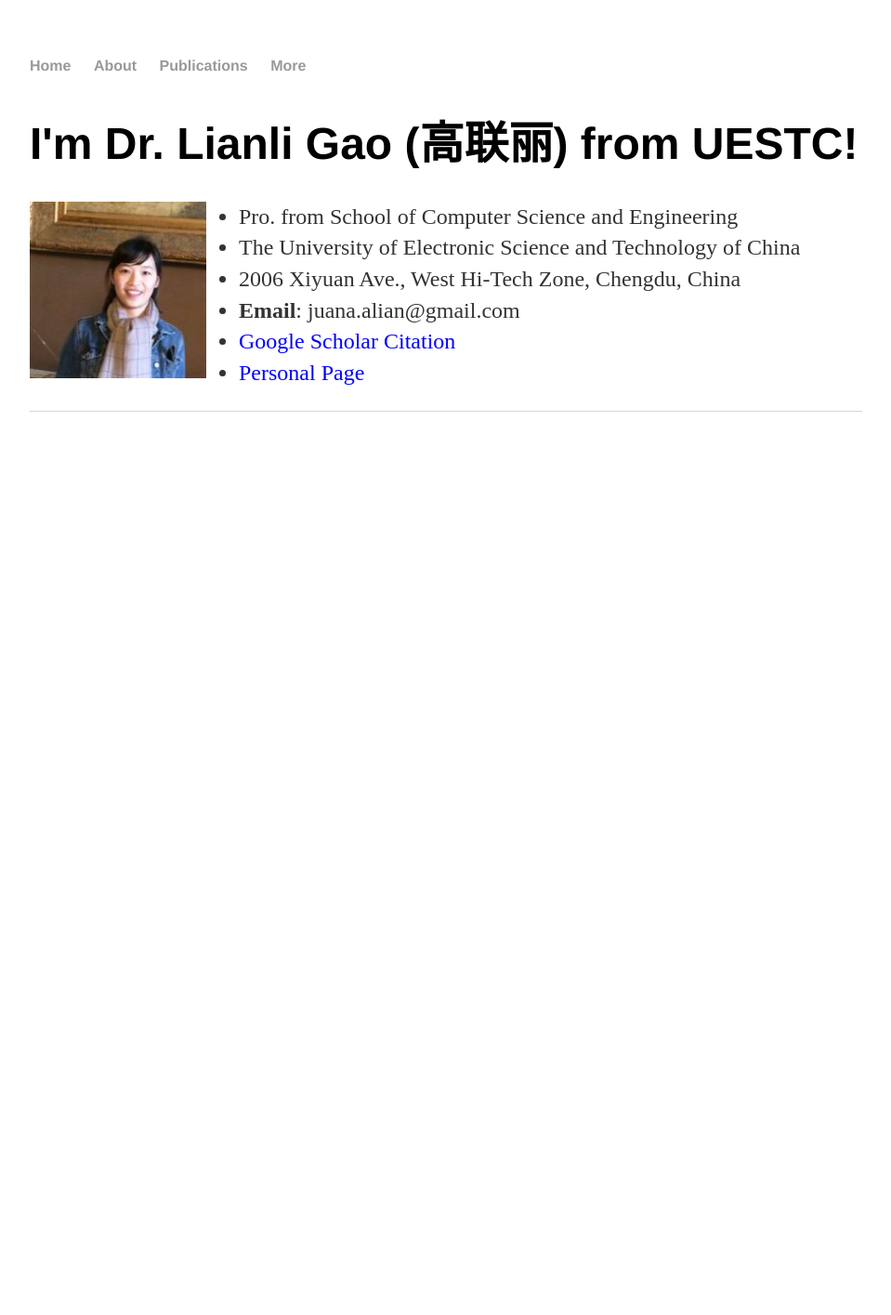
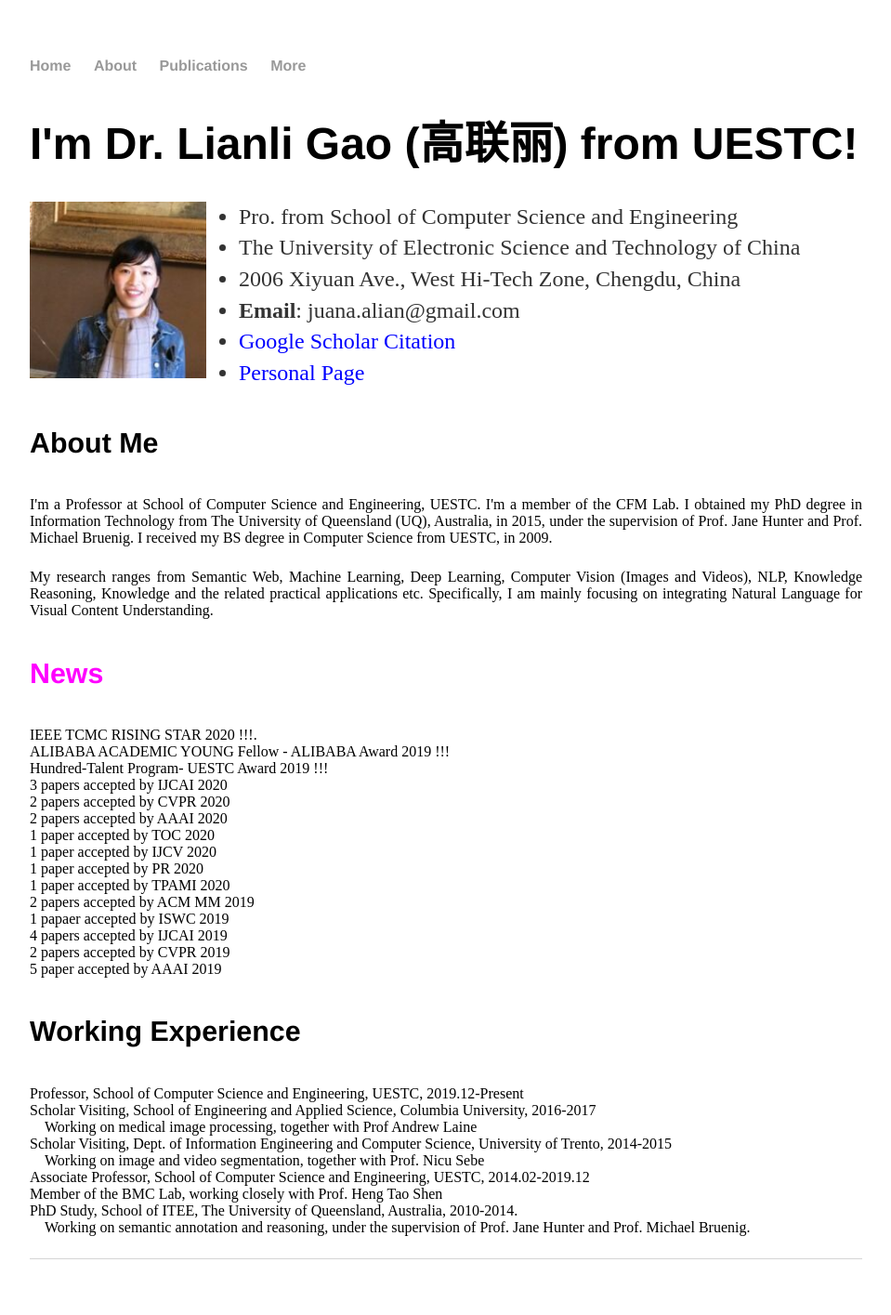
Before and after one commit to lianliGao/lianligao.github.io, a Jekyll site: the page built from index.html, in a window 1280 px wide. Shown: the whole page at 93% size, without its empty margins (160-1119 px from the left). Built offline with Jekyll 4.4.1, drawn with Linux system fonts in a browser that asks for light colours; before the commit the page ends 900 px from its top, so only the background shows below that.

Commit message:
Update index.html

```diff
--- a/index.html
+++ b/index.html
@@ -16,3 +16,44 @@
 				</ul>
 			</p>
 			</div>
+
+<div class="about">
+			<h4>About Me</h4>
+			<p><div style="text-align:justify;"> I'm a Professor at School of Computer Science and Engineering, UESTC. I'm a member of the CFM Lab. I obtained my PhD degree in Information Technology from The University of Queensland (UQ), Australia, in 2015, under the supervision of Prof. Jane Hunter and Prof. Michael Bruenig. I received my BS degree in Computer Science from UESTC, in 2009. </div></p>
+                        <p></p>
+                        <p> <div style="text-align:justify;">My research ranges from Semantic Web, Machine Learning, Deep Learning, Computer Vision (Images and Videos), NLP, Knowledge Reasoning, Knowledge and the related practical applications etc.  Specifically, I am mainly focusing on integrating Natural Language for Visual Content Understanding. </div> </p<h2>
+
+<h4 style="color:rgb(255,0,255);">News</h4>
+<p><div style="text-align:justify;">
+	<font color="#000000" >IEEE TCMC RISING STAR 2020 !!!.</font><br>
+	<font color="#000000" >ALIBABA ACADEMIC YOUNG Fellow - ALIBABA Award 2019 !!!</font><br>
+	<font color="#000000" >Hundred-Talent Program- UESTC Award 2019 !!!</font><br>
+	<font color="#000000" face="times new roman, serif" size="3">3 papers accepted by IJCAI 2020</font><br>
+	<font color="#000000" face="times new roman, serif" size="3">2 papers accepted by CVPR 2020</font><br>
+	<font color="#000000" face="times new roman, serif" size="3">2 papers accepted by AAAI 2020</font><br>
+	<font color="#000000" face="times new roman, serif" size="3">1 paper accepted by TOC 2020</font><br>
+	<font color="#000000" face="times new roman, serif" size="3">1 paper accepted by IJCV 2020</font><br>
+	<font color="#000000" face="times new roman, serif" size="3">1 paper accepted by PR 2020</font><br>
+	<font color="#000000" face="times new roman, serif" size="3">1 paper accepted by TPAMI 2020</font><br>
+	<font color="#000000" face="times new roman, serif" size="3">2 papers accepted by ACM MM 2019</font><br>
+	<font color="#000000" face="times new roman, serif" size="3">1 papaer accepted by ISWC 2019</font><br>
+	<font color="#000000" face="times new roman, serif" size="3">4 papers accepted by IJCAI 2019</font><br>
+	<font color="#000000" face="times new roman, serif" size="3">2 papers accepted by CVPR 2019</font><br>
+	<font color="#000000" face="times new roman, serif" size="3">5 paper accepted by AAAI 2019</font><br>
+
+</div></p>
+
+<h4> <font color="#000000">Working Experience</font></h4>
+<p><div style="text-align:justify;">Professor, School of Computer Science and Engineering, UESTC, 2019.12-Present<br>
+Scholar Visiting, School of Engineering and Applied Science, Columbia University, 2016-2017<br>
+&nbsp;&nbsp;&nbsp;&nbsp;Working on medical image processing, together with Prof Andrew Laine<br>
+Scholar Visiting, Dept. of Information Engineering and Computer Science, University of Trento, 2014-2015<br>
+&nbsp;&nbsp;&nbsp;&nbsp;Working on image and video segmentation, together with Prof. Nicu Sebe<br>
+Associate Professor, School of Computer Science and Engineering, UESTC, 2014.02-2019.12<br>
+Member of the BMC Lab, working closely with Prof. Heng Tao Shen<br>
+PhD Study, School of ITEE, The University of Queensland, Australia, 2010-2014.<br>
+&nbsp;&nbsp;&nbsp;&nbsp;Working on semantic annotation and reasoning, under the supervision of Prof. Jane Hunter and Prof. Michael Bruenig.
+</div></p>
+
+
+		</div>
```
